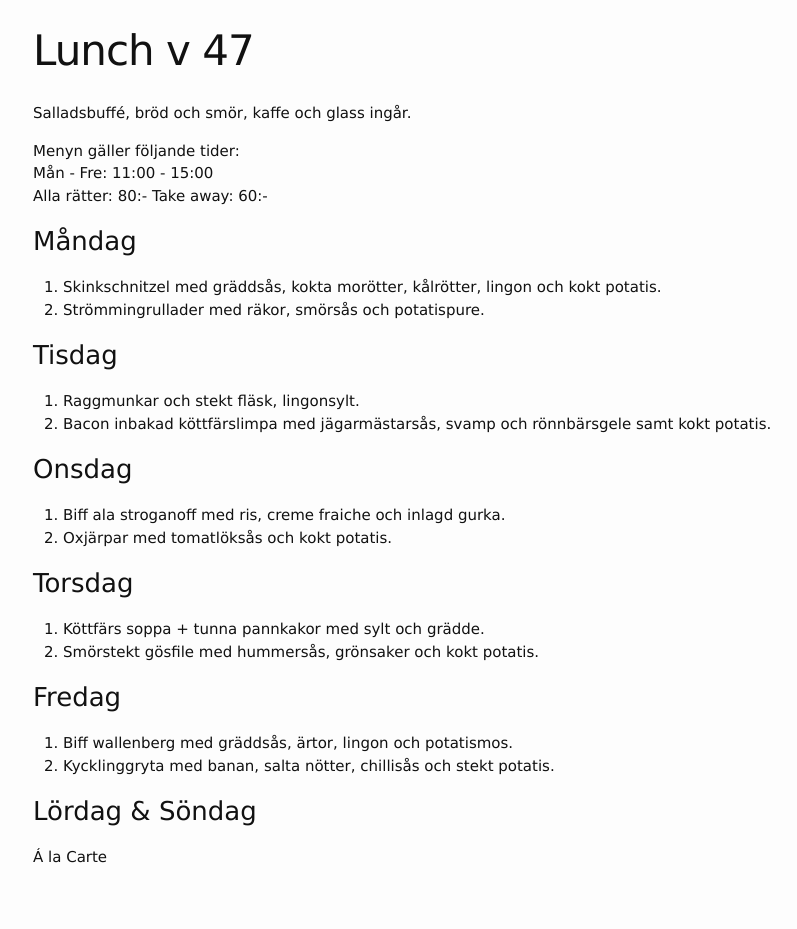
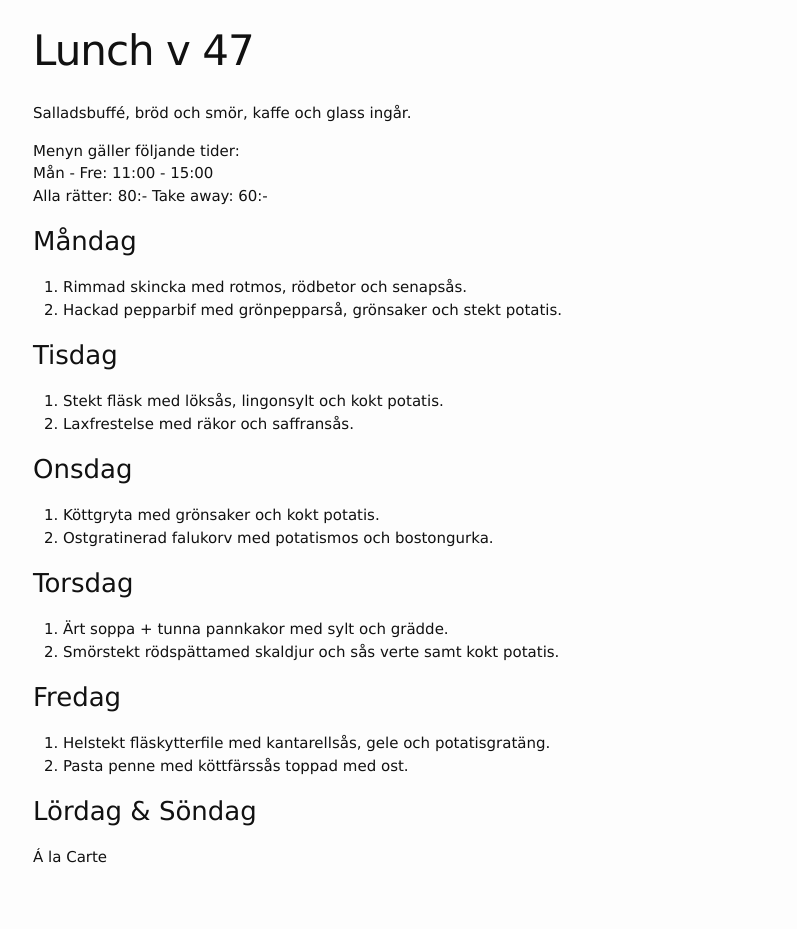
Before and after one commit to FarInn62/farinn62.github.io, a Jekyll site: the page built from lunch.md, in a window 1280 px wide. Shown: the whole page, without its empty margins (237-1034 px from the left). Built offline with Jekyll 4.4.1, drawn with Linux system fonts in a browser that asks for light colours.

Commit message:
Update lunch.md

```diff
--- a/lunch.md
+++ b/lunch.md
@@ -12,28 +12,28 @@ Alla rätter: 80:- Take away: 60:-
 
 ### Måndag
 
-1. Skinkschnitzel med gräddsås, kokta morötter, kålrötter, lingon och kokt potatis.
-2. Strömmingrullader med räkor, smörsås och potatispure.
+1. Rimmad skincka med rotmos, rödbetor och senapsås.
+2. Hackad pepparbif med grönpepparså, grönsaker och stekt potatis.
 
 ### Tisdag
 
-1. Raggmunkar och stekt fläsk, lingonsylt.
-2. Bacon inbakad köttfärslimpa med jägarmästarsås, svamp och rönnbärsgele samt kokt potatis.
+1. Stekt fläsk med löksås, lingonsylt och kokt potatis.
+2. Laxfrestelse med räkor och saffransås.
 
 ### Onsdag
 
-1. Biff ala stroganoff med ris, creme fraiche och inlagd gurka.
-2. Oxjärpar med tomatlöksås och kokt potatis.
+1. Köttgryta med grönsaker och kokt potatis.
+2. Ostgratinerad falukorv med potatismos och bostongurka.
 
 ### Torsdag
 
-1. Köttfärs soppa + tunna pannkakor med sylt och grädde.
-2. Smörstekt gösfile med hummersås, grönsaker och kokt potatis.
+1. Ärt soppa + tunna pannkakor med sylt och grädde.
+2. Smörstekt rödspättamed skaldjur och sås verte samt kokt potatis.
 
 ### Fredag
 
-1. Biff wallenberg med gräddsås, ärtor, lingon och potatismos.
-2. Kycklinggryta med banan, salta nötter, chillisås och stekt potatis.
+1. Helstekt fläskytterfile med kantarellsås, gele och potatisgratäng.
+2. Pasta penne med köttfärssås toppad med ost.
 
 ### Lördag & Söndag
 
```
